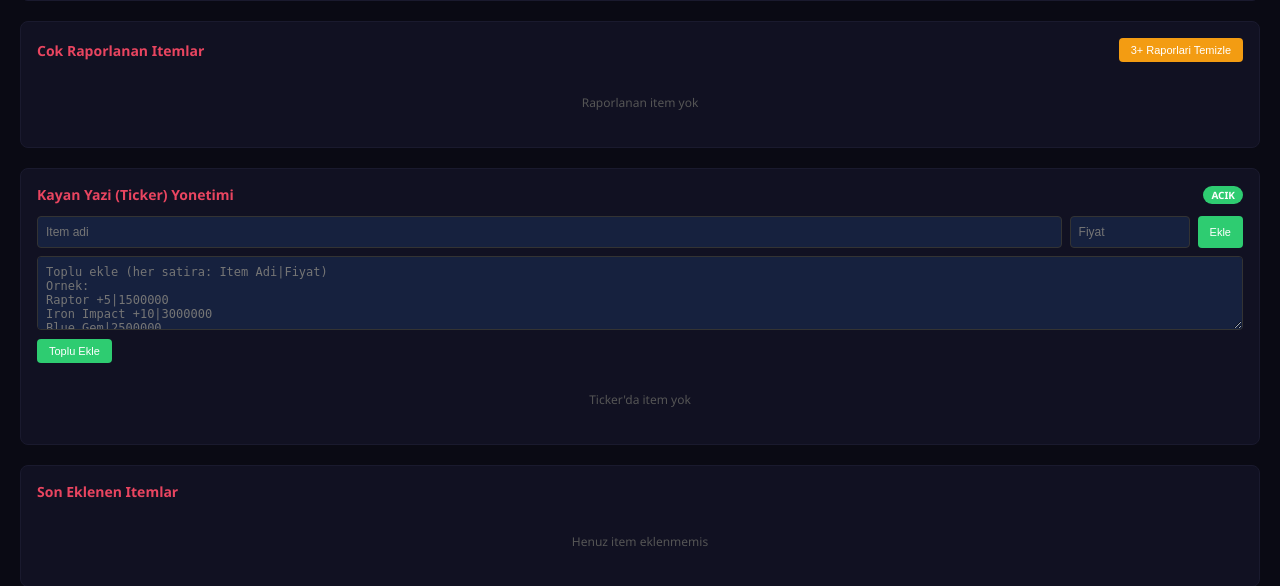
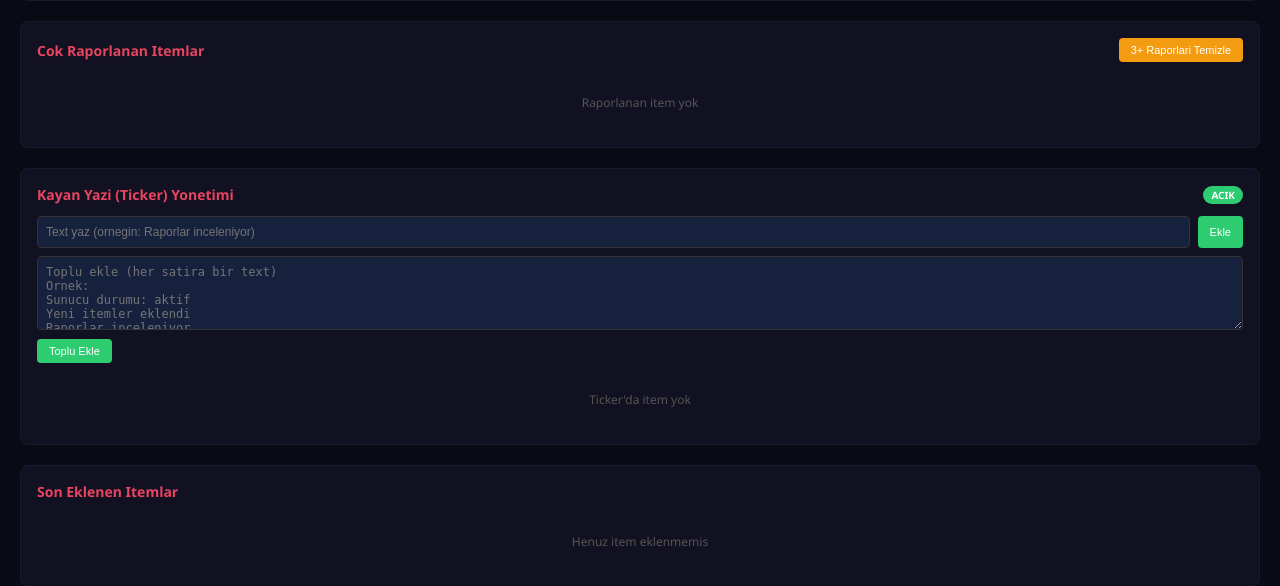
Before and after one commit to yuzdeelli/MarketMaster-Bot, a Flask app: page /moderasyon in a window 1280 px wide. Shown: the part 375-961 px from the top of the page. Run offline with Flask 3, Linux system fonts and the light colour scheme; the visitor is signed in with stand-in values (Sample User, id 1); data comes from the database, SQL or seed files in the repository; data that the repository does not hold is empty.

Commit message:
feat: ticker text-only mode - no price required

```diff
--- a/webapp/app.py
+++ b/webapp/app.py
@@ -1401,12 +1401,11 @@ def api_ticker_post():
 
     elif action == "add_item":
         name = data.get("name", "").strip()
-        price = int(data.get("price", 0))
-        if not name or price <= 0:
-            return jsonify({"error": "name ve price gerekli"}), 400
+        if not name:
+            return jsonify({"error": "name gerekli"}), 400
         items = cfg.get("items", [])
         items = [i for i in items if i["name"].lower() != name.lower()]
-        items.append({"name": name, "price": price})
+        items.append({"name": name, "price": 0})
         cfg["items"] = items
         _save_ticker(cfg)
         return jsonify({"ok": True, "items": items})
@@ -1444,26 +1443,17 @@ def api_ticker_post():
     elif action == "bulk_add":
         raw = data.get("items", "")
         if isinstance(raw, list):
-            lines = [f"{i['name']}|{i['price']}" for i in raw if i.get("name") and i.get("price")]
+            lines = [i.get("name", "") for i in raw if i.get("name")]
         else:
             lines = [l.strip() for l in str(raw).strip().splitlines() if l.strip()]
         added = 0
         items = cfg.get("items", [])
         for line in lines:
-            parts = line.split("|")
-            if len(parts) < 2:
-                parts = line.split()
-            if len(parts) < 2:
-                continue
-            name = parts[0].strip()
-            try:
-                price = int(parts[1].strip().replace(".", "").replace(",", ""))
-            except ValueError:
-                continue
-            if not name or price <= 0:
+            name = line.split("|")[0].strip()
+            if not name:
                 continue
             items = [i for i in items if i["name"].lower() != name.lower()]
-            items.append({"name": name, "price": price})
+            items.append({"name": name, "price": 0})
             added += 1
         cfg["items"] = items
         _save_ticker(cfg)
--- a/webapp/templates/moderasyon.html
+++ b/webapp/templates/moderasyon.html
@@ -137,12 +137,11 @@ tr:hover{background:rgba(233,69,96,.03)}
       <span id="tickerStatus" class="badge" style="cursor:pointer" onclick="toggleTicker()"></span>
     </div>
     <div style="display:flex;gap:8px;margin-bottom:8px">
-      <input id="tickerName" type="text" placeholder="Item adi" style="flex:1;padding:8px;border:1px solid #333;border-radius:4px;background:#16213e;color:#ddd;font-size:12px">
-      <input id="tickerPrice" type="number" placeholder="Fiyat" style="width:120px;padding:8px;border:1px solid #333;border-radius:4px;background:#16213e;color:#ddd;font-size:12px">
+      <input id="tickerName" type="text" placeholder="Text yaz (ornegin: Raporlar inceleniyor)" style="flex:1;padding:8px;border:1px solid #333;border-radius:4px;background:#16213e;color:#ddd;font-size:12px">
       <button class="btn btn-approve" onclick="addTickerItem()">Ekle</button>
     </div>
     <div style="margin-bottom:8px">
-      <textarea id="bulkInput" rows="4" placeholder="Toplu ekle (her satira: Item Adi|Fiyat)&#10;Ornek:&#10;Raptor +5|1500000&#10;Iron Impact +10|3000000&#10;Blue Gem|2500000" style="width:100%;padding:8px;border:1px solid #333;border-radius:4px;background:#16213e;color:#ddd;font-size:12px;resize:vertical;font-family:monospace"></textarea>
+      <textarea id="bulkInput" rows="4" placeholder="Toplu ekle (her satira bir text)&#10;Ornek:&#10;Sunucu durumu: aktif&#10;Yeni itemler eklendi&#10;Raporlar inceleniyor" style="width:100%;padding:8px;border:1px solid #333;border-radius:4px;background:#16213e;color:#ddd;font-size:12px;resize:vertical;font-family:monospace"></textarea>
       <button class="btn btn-approve" onclick="bulkAddTicker()" style="margin-top:4px">Toplu Ekle</button>
     </div>
     <div id="tickerList"></div>
@@ -193,7 +192,7 @@ function loadTicker() {
     }
     list.innerHTML = data.items.map((it, i) =>
       '<div style="display:flex;align-items:center;justify-content:space-between;padding:8px;border-bottom:1px solid #1a1a2e">' +
-        '<span style="font-size:12px;color:#ddd">' + escapeHtml(it.name) + ' <span style="color:#888">— ' + Number(it.price).toLocaleString('tr-TR') + '</span></span>' +
+        '<span style="font-size:12px;color:#ddd">' + escapeHtml(it.name) + '</span>' +
         '<button class="btn btn-reject" onclick="removeTickerItem(\'' + escapeHtml(it.name).replace(/'/g, "\\'") + '\')" style="padding:3px 8px;font-size:10px">Sil</button>' +
       '</div>'
     ).join('');
@@ -203,18 +202,16 @@ function loadTicker() {
 
 function addTickerItem() {
   const name = document.getElementById('tickerName').value.trim();
-  const price = document.getElementById('tickerPrice').value.trim();
-  if (!name || !price) { alert('Item adi ve fiyat gerekli'); return; }
+  if (!name) { alert('Text bos olamaz'); return; }
   fetch('/api/ticker', {
     method: 'POST',
     headers: {'Content-Type': 'application/json', 'X-CSRF-Token': CSRF_TOKEN},
-    body: JSON.stringify({action: 'add_item', name: name, price: parseInt(price)})
+    body: JSON.stringify({action: 'add_item', name: name, price: 0})
   })
   .then(r => r.json())
   .then(data => {
     if (data.ok) {
       document.getElementById('tickerName').value = '';
-      document.getElementById('tickerPrice').value = '';
       loadTicker();
     } else {
       alert('Hata: ' + (data.error || 'Bilinmeyen'));
@@ -251,7 +248,7 @@ function toggleTicker() {
 
 function bulkAddTicker() {
   const raw = document.getElementById('bulkInput').value.trim();
-  if (!raw) { alert('Item listesi bos'); return; }
+  if (!raw) { alert('Text bos'); return; }
   fetch('/api/ticker', {
     method: 'POST',
     headers: {'Content-Type': 'application/json', 'X-CSRF-Token': CSRF_TOKEN},
```
